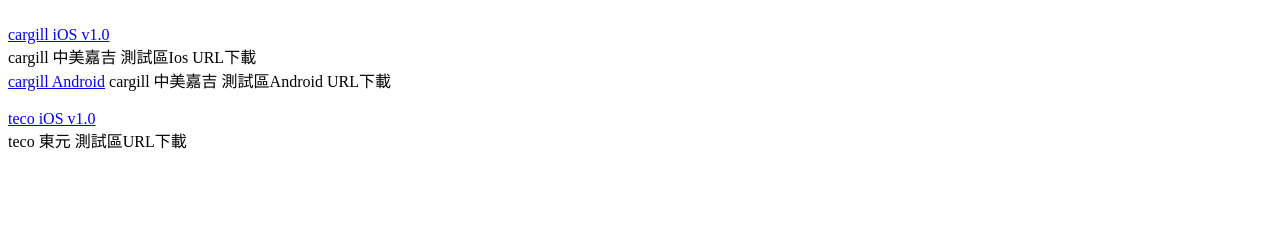
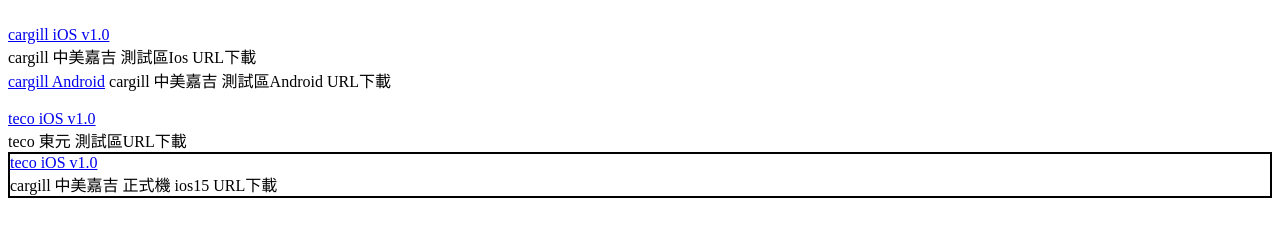
Before and after one commit to kevin811103/ios-download-test, a plain HTML site: page index.html in a window 1280 px wide. Drawn offline with Linux system fonts and the light colour scheme.

Commit message:
upadteCargillProType

```diff
--- a/index.html
+++ b/index.html
@@ -19,10 +19,10 @@
 
 	<div>
 
-	<a href="https://dl.dropboxusercontent.com/s/3f0xtxihjy0xdip/app-debug.apk?dl=0">cargill Android</a>
-	cargill 中美嘉吉 測試區Android URL下載
-	</br>
-</div>
+		<a href="https://dl.dropboxusercontent.com/s/3f0xtxihjy0xdip/app-debug.apk?dl=0">cargill Android</a>
+		cargill 中美嘉吉 測試區Android URL下載
+		</br>
+	</div>
 	</br>
 	<a
 		href="itms-services://?action=download-manifest&url=https://kevin811103.github.io/ios-download-test/teco/manifest.plist">
@@ -33,6 +33,16 @@
 	</br>
 
 
+	<div style="border:2px solid black">
+		<a
+		href="itms-services://?action=download-manifest&url=https://kevin811103.github.io/ios-download-test/cargill-pro/manifest.plist">
+		teco iOS
+		v1.0</a>
+	</br>
+	cargill 中美嘉吉 正式機 ios15 URL下載
+	</br>
+
+	</div>
 </body>
 
 </html>
```
Also changed, not shown: 1 other file.
